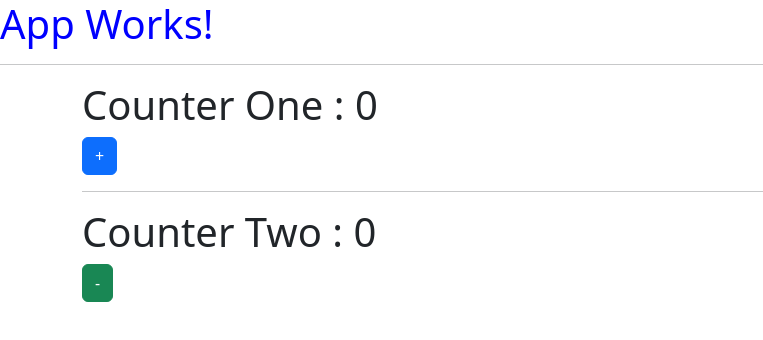
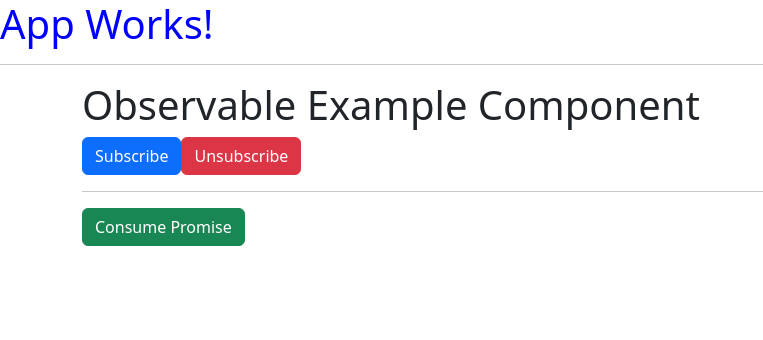
Before and after one commit to synergy2411/jul25-angular, an Angular app in the folder frontend/: page / in a window 1280 px wide. Shown: the top 340 px of the page, without its empty margins (0-763 px from the left). Built offline with nearby package versions, Linux system fonts and the light colour scheme.

Commit message:
observable introduced

```diff
--- a/frontend/src/app/app.component.html
+++ b/frontend/src/app/app.component.html
@@ -5,11 +5,13 @@
 <div class="container">
   <!-- <app-users></app-users> -->
 
-  <app-counter-one></app-counter-one>
+  <app-observable-example></app-observable-example>
+
+  <!-- <app-counter-one></app-counter-one>
 
   <hr />
 
-  <app-counter-two></app-counter-two>
+  <app-counter-two></app-counter-two> -->
 
   <!-- <app-register></app-register> -->
 
--- a/frontend/src/app/app.module.ts
+++ b/frontend/src/app/app.module.ts
@@ -19,6 +19,7 @@ import { UserService } from './services/user.service';
 import { CounterOneComponent } from './components/demo/counter/counter-one/counter-one.component';
 import { CounterTwoComponent } from './components/demo/counter/counter-two/counter-two.component';
 import { CounterService } from './services/counter.service';
+import { ObservableExampleComponent } from './components/demo/observable-example/observable-example.component';
 
 @NgModule({
   declarations: [
@@ -38,6 +39,7 @@ import { CounterService } from './services/counter.service';
     RegisterComponent,
     CounterOneComponent,
     CounterTwoComponent,
+    ObservableExampleComponent,
   ],
   imports: [
     // Modules - built-in, custom
--- /dev/null
+++ b/frontend/src/app/components/demo/observable-example/observable-example.component.html
@@ -0,0 +1,10 @@
+<h1>Observable Example Component</h1>
+
+<button class="btn btn-primary" (click)="onSubscribe()">Subscribe</button>
+<button class="btn btn-danger" (click)="onUnsubscribe()">Unsubscribe</button>
+
+<hr />
+
+<button class="btn btn-success" (click)="consumePromise()">
+  Consume Promise
+</button>
--- /dev/null
+++ b/frontend/src/app/components/demo/observable-example/observable-example.component.ts
@@ -0,0 +1,46 @@
+import { Component } from '@angular/core';
+import { Observable, Subscription } from 'rxjs';
+
+@Component({
+  selector: 'app-observable-example',
+  templateUrl: './observable-example.component.html',
+  styleUrl: './observable-example.component.css',
+})
+export class ObservableExampleComponent {
+  obs$ = new Observable((observer) => {
+    console.log('Inside Observable');
+    setTimeout(() => observer.next('First Package'), 1000);
+    // observer.complete();
+    setTimeout(() => observer.next('Second Package'), 1500);
+    setTimeout(() => observer.next('Third Package'), 2000);
+    setTimeout(() => observer.error(new Error('Something went wrong!')), 3000);
+    setTimeout(() => observer.complete(), 500);
+  });
+
+  promise = new Promise((resolve, reject) => {
+    console.log('Inside Promise');
+    setTimeout(() => resolve('Promise resolved after 1.5s'), 1500);
+  });
+
+  unSub$!: Subscription;
+
+  onSubscribe() {
+    console.log('Start');
+    this.unSub$ = this.obs$.subscribe({
+      next: (data) => {
+        console.log(data);
+      },
+      error: (err) => console.error(err),
+      complete: () => console.log('[COMPLETED]'),
+    });
+    console.log('End');
+  }
+
+  onUnsubscribe() {
+    this.unSub$.unsubscribe();
+  }
+
+  consumePromise() {
+    this.promise.then(console.log);
+  }
+}
```
Also changed, not shown: frontend/src/app/components/demo/observable-example/observable-example.component.css (added), 2 other files (tests, documents, lock files or other folders).
